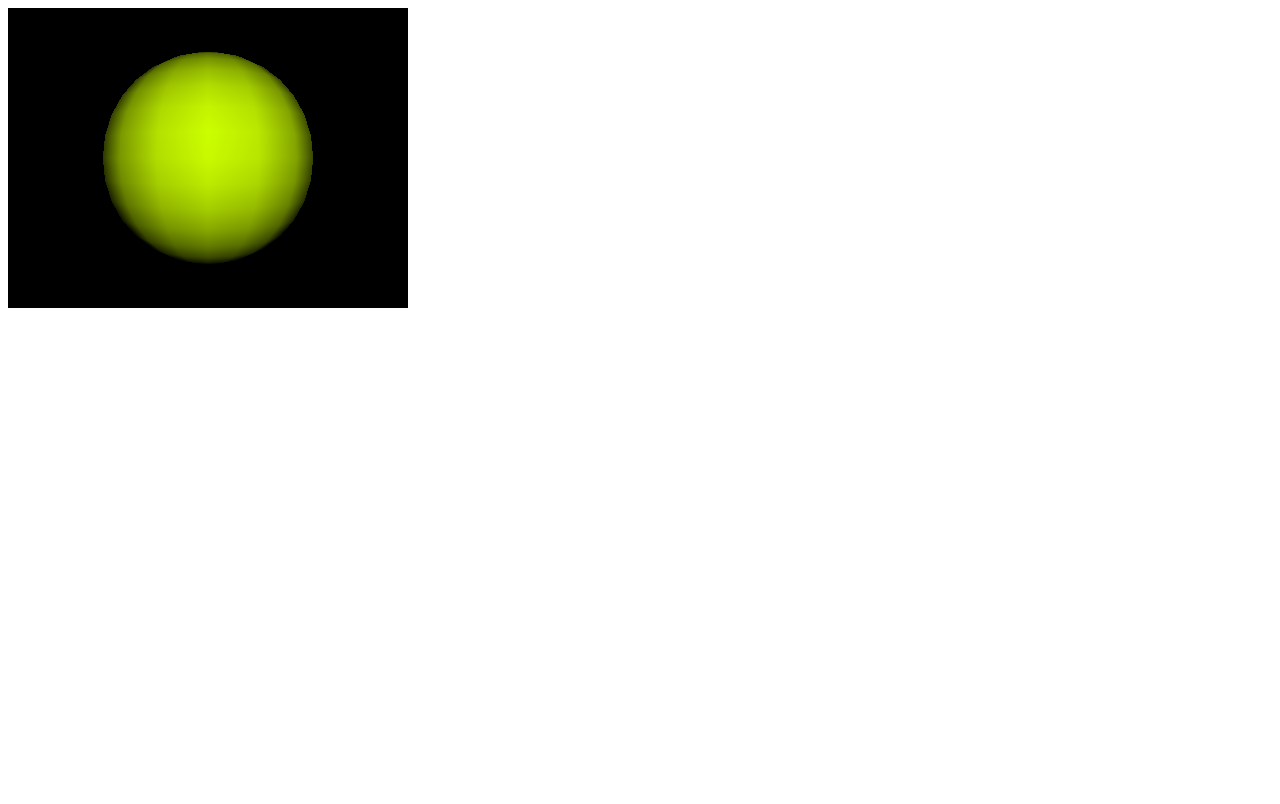
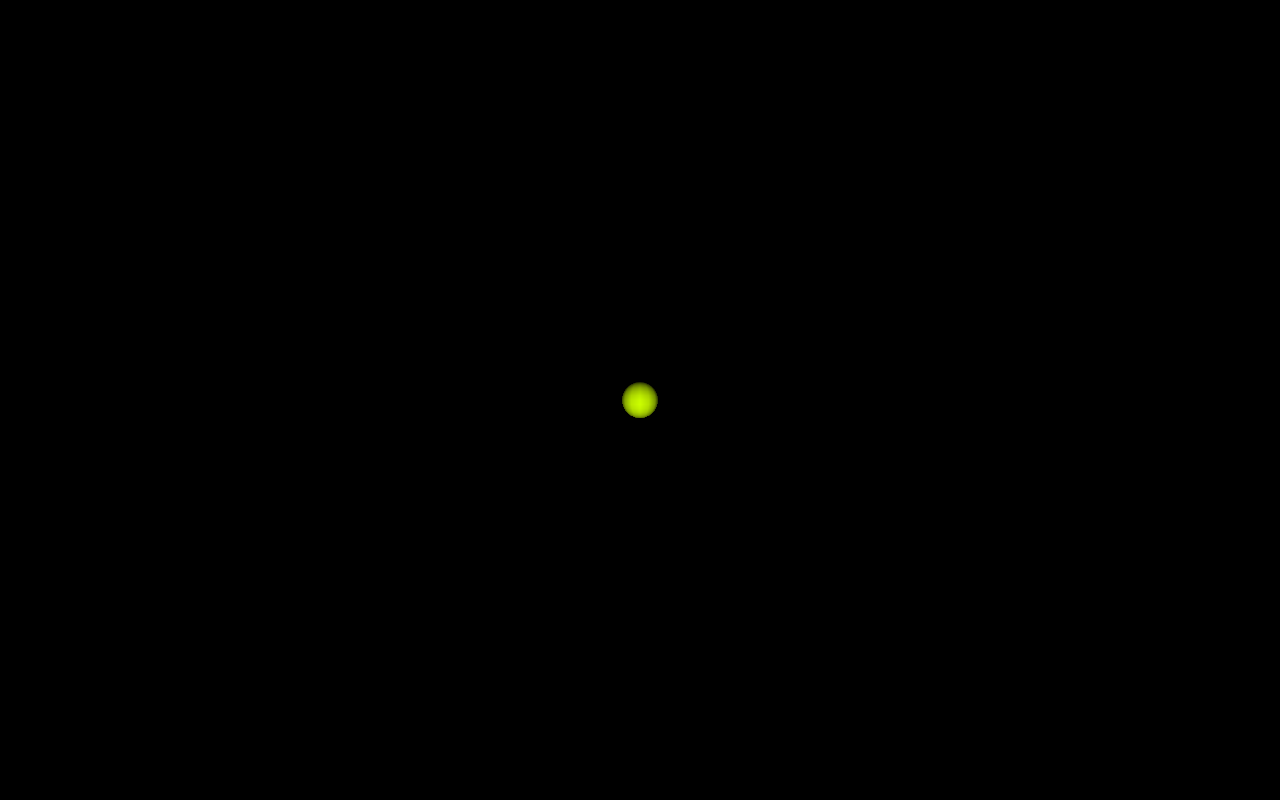
Before and after one commit to mattmoore/species_explorer, a plain HTML site: page index.html in a window 1280 px wide. Drawn offline with Linux system fonts and the light colour scheme.

Commit message:
Use entire screen for rendering

```diff
--- a/index.html
+++ b/index.html
@@ -3,9 +3,9 @@
   <head>
     <script src="/js/jquery-3.2.0.min.js"></script>
     <script src="/js/three.min.js"></script>
-    <script src="/js/display.js"></script>
+    <script src="/js/main.js"></script>
   </head>
-  <body onload="init();">
+  <body onload="init();" style="margin: 0; padding: 0;">
     <div id="container">
     </div>
   </body>
--- a/js/display.js
+++ b/js/main.js
@@ -6,8 +6,8 @@ var lights;
 function init() {
   container = document.querySelector('#container');
   params = {
-    width: 400,
-    height: 300,
+    width: window.innerWidth,
+    height: window.innerHeight,
     view_angle: 45,
     near: 0.1,
     far: 10000
```
